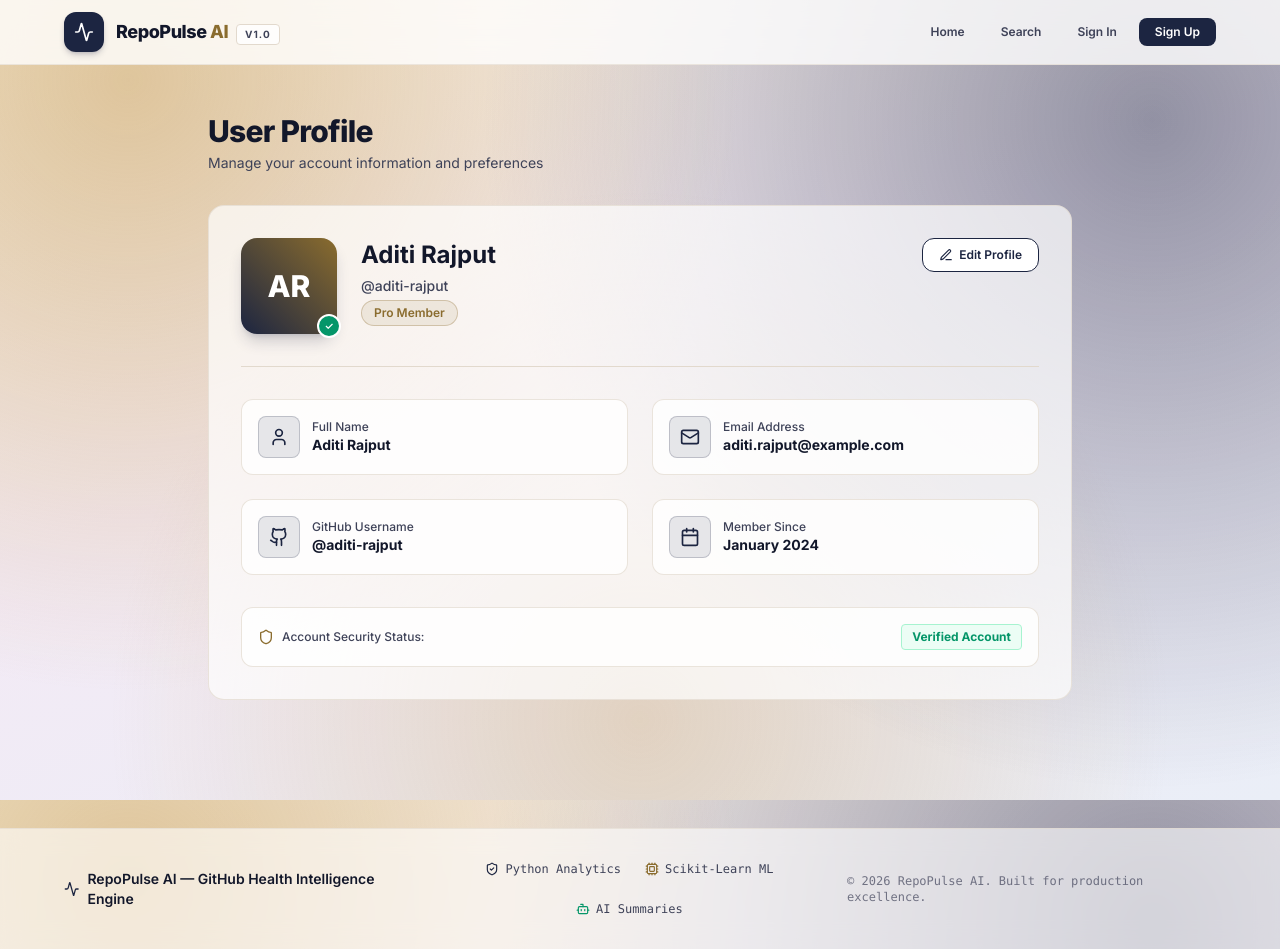
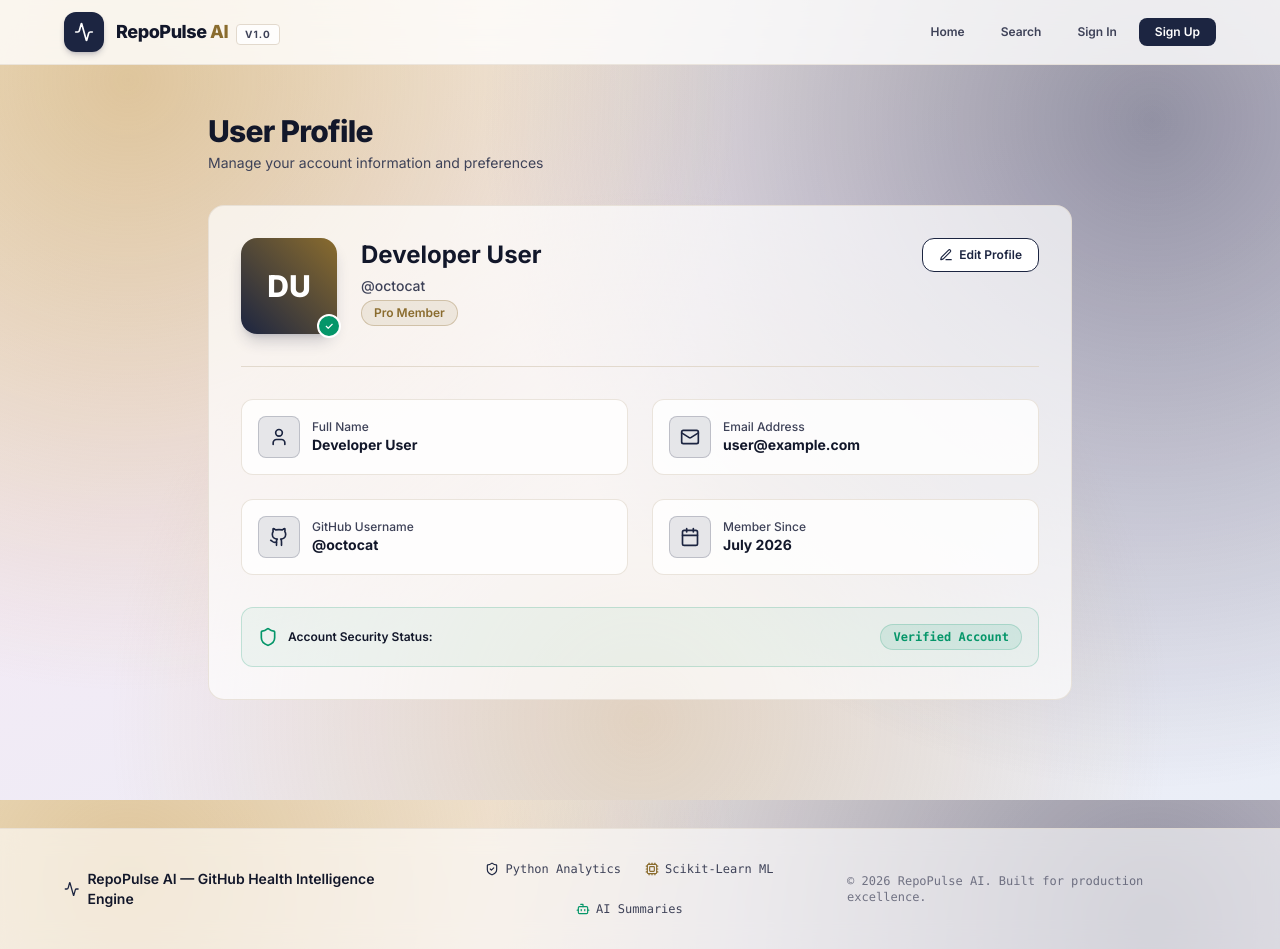
Before and after one commit to Aditi05336/RepoPlusAI_Frontend, a React (Vite) app: page /profile in a window 1280 px wide. Built offline with nearby package versions, Linux system fonts and the light colour scheme; no server answers.

Commit message:
Dynamically render user profile details from Neon database

```diff
--- a/src/pages/ProfilePage.tsx
+++ b/src/pages/ProfilePage.tsx
@@ -1,10 +1,32 @@
 import React, { useState } from 'react';
-import { User, Mail, Github, Calendar, Edit3, Shield, CheckCircle } from 'lucide-react';
+import { User as UserIcon, Mail, Github, Calendar, Edit3, Shield, CheckCircle } from 'lucide-react';
 import { Card } from '../components/common/Card';
+import { useAnalysis } from '../context/AnalysisContext';
 
 export const ProfilePage: React.FC = () => {
+  const { user } = useAnalysis();
   const [editing, setEditing] = useState(false);
   const [savedFeedback, setSavedFeedback] = useState(false);
+
+  const displayName = user?.name || 'Developer User';
+  const displayEmail = user?.email || 'user@example.com';
+  const displayGithub = user?.github_username || 'octocat';
+
+  // Calculate user avatar initials (e.g., "Adit Sharma" -> "AS", "Aditi Rajput" -> "AR")
+  const getInitials = (name: string) => {
+    const parts = name.trim().split(' ');
+    if (parts.length >= 2) {
+      return (parts[0][0] + parts[parts.length - 1][0]).toUpperCase();
+    }
+    return name.slice(0, 2).toUpperCase();
+  };
+
+  const initials = getInitials(displayName);
+
+  // Format member creation date
+  const memberSince = user?.created_at
+    ? new Date(user.created_at).toLocaleDateString('en-US', { month: 'long', year: 'numeric' })
+    : 'July 2026';
 
   const handleEditClick = () => {
     setEditing(!editing);
@@ -32,10 +54,10 @@ export const ProfilePage: React.FC = () => {
       {/* Main Profile Card */}
       <Card className="p-8">
         <div className="flex flex-col sm:flex-row items-center sm:items-start gap-6 pb-8 border-b border-[#E2D9CD]">
-          {/* Avatar Placeholder */}
+          {/* Avatar Initials */}
           <div className="relative">
             <div className="h-24 w-24 rounded-2xl bg-gradient-to-tr from-[#1C2541] to-[#8A6C2E] text-white font-extrabold text-3xl flex items-center justify-center shadow-lg shadow-[#1C2541]/20">
-              AR
+              {initials}
             </div>
             <span className="absolute -bottom-1 -right-1 h-6 w-6 rounded-full bg-[#059669] border-2 border-white flex items-center justify-center text-[10px] text-white font-bold">
               ✓
@@ -45,7 +67,7 @@ export const ProfilePage: React.FC = () => {
           {/* User Details Overview */}
           <div className="flex-1 text-center sm:text-left space-y-1">
             <div className="flex flex-col sm:flex-row sm:items-center justify-between gap-2">
-              <h2 className="text-2xl font-bold text-[#12172A]">Aditi Rajput</h2>
+              <h2 className="text-2xl font-bold text-[#12172A]">{displayName}</h2>
               <button
                 onClick={handleEditClick}
                 className="inline-flex items-center justify-center gap-1.5 px-4 py-2 rounded-xl bg-white border border-[#1C2541] text-[#1C2541] hover:bg-[#1C2541]/5 font-semibold text-xs transition-all shadow-xs"
@@ -55,7 +77,7 @@ export const ProfilePage: React.FC = () => {
               </button>
             </div>
 
-            <p className="text-[#3E4258] text-sm font-medium">@aditi-rajput</p>
+            <p className="text-[#3E4258] text-sm font-medium">@{displayGithub}</p>
             <span className="inline-block mt-2 px-3 py-1 rounded-full bg-[#8A6C2E]/10 border border-[#8A6C2E]/30 text-[#8A6C2E] text-xs font-semibold">
               Pro Member
             </span>
@@ -66,11 +88,11 @@ export const ProfilePage: React.FC = () => {
         <div className="grid grid-cols-1 md:grid-cols-2 gap-6 pt-8">
           <div className="flex items-center gap-3 p-4 rounded-xl bg-white/80 border border-[#E2D9CD]/70">
             <div className="p-2.5 rounded-lg bg-[#1C2541]/10 text-[#1C2541] border border-[#1C2541]/20">
-              <User className="h-5 w-5" />
+              <UserIcon className="h-5 w-5" />
             </div>
             <div>
               <div className="text-xs text-[#3E4258] font-medium">Full Name</div>
-              <div className="text-sm font-bold text-[#12172A]">Aditi Rajput</div>
+              <div className="text-sm font-bold text-[#12172A]">{displayName}</div>
             </div>
           </div>
 
@@ -80,7 +102,7 @@ export const ProfilePage: React.FC = () => {
             </div>
             <div>
               <div className="text-xs text-[#3E4258] font-medium">Email Address</div>
-              <div className="text-sm font-bold text-[#12172A]">aditi.rajput@example.com</div>
+              <div className="text-sm font-bold text-[#12172A]">{displayEmail}</div>
             </div>
           </div>
 
@@ -90,7 +112,7 @@ export const ProfilePage: React.FC = () => {
             </div>
             <div>
               <div className="text-xs text-[#3E4258] font-medium">GitHub Username</div>
-              <div className="text-sm font-bold text-[#12172A]">@aditi-rajput</div>
+              <div className="text-sm font-bold text-[#12172A]">@{displayGithub}</div>
             </div>
           </div>
 
@@ -100,17 +122,18 @@ export const ProfilePage: React.FC = () => {
             </div>
             <div>
               <div className="text-xs text-[#3E4258] font-medium">Member Since</div>
-              <div className="text-sm font-bold text-[#12172A]">January 2024</div>
+              <div className="text-sm font-bold text-[#12172A]">{memberSince}</div>
             </div>
           </div>
         </div>
 
-        {/* Security Summary Badge */}
-        <div className="mt-8 p-4 rounded-xl bg-white/80 border border-[#E2D9CD]/70 flex items-center justify-between text-xs text-[#3E4258]">
-          <span className="flex items-center gap-2 font-medium">
-            <Shield className="h-4 w-4 text-[#8A6C2E]" /> Account Security Status:
-          </span>
-          <span className="font-bold text-[#059669] bg-emerald-50 px-2.5 py-1 rounded border border-emerald-200">
+        {/* Security Status Banner */}
+        <div className="mt-8 p-4 rounded-xl bg-[#059669]/5 border border-[#059669]/20 flex items-center justify-between">
+          <div className="flex items-center gap-2.5">
+            <Shield className="h-5 w-5 text-[#059669]" />
+            <span className="text-xs font-semibold text-[#12172A]">Account Security Status:</span>
+          </div>
+          <span className="px-3 py-1 rounded-full bg-[#059669]/10 text-[#059669] text-xs font-bold font-mono border border-[#059669]/20">
             Verified Account
           </span>
         </div>
```
